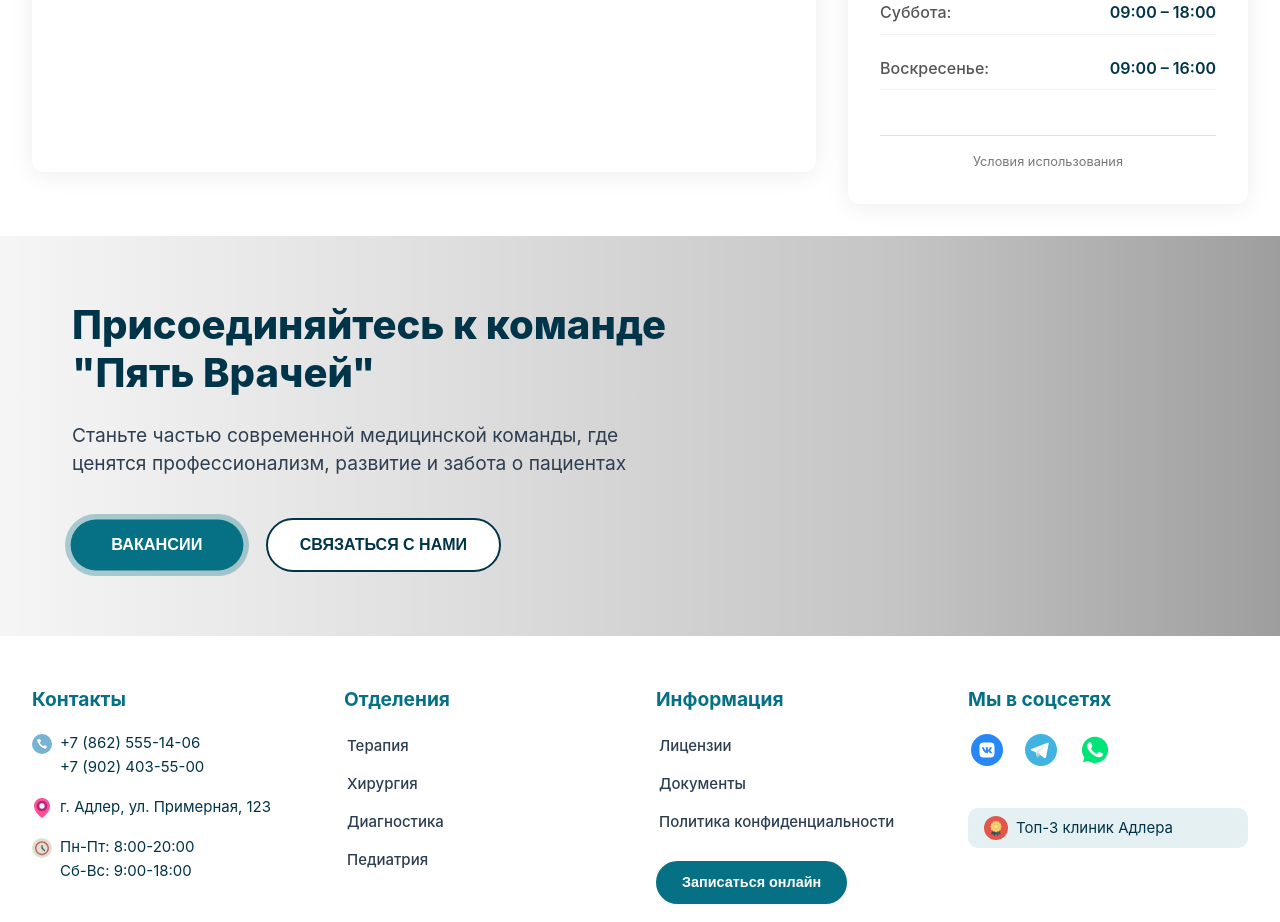
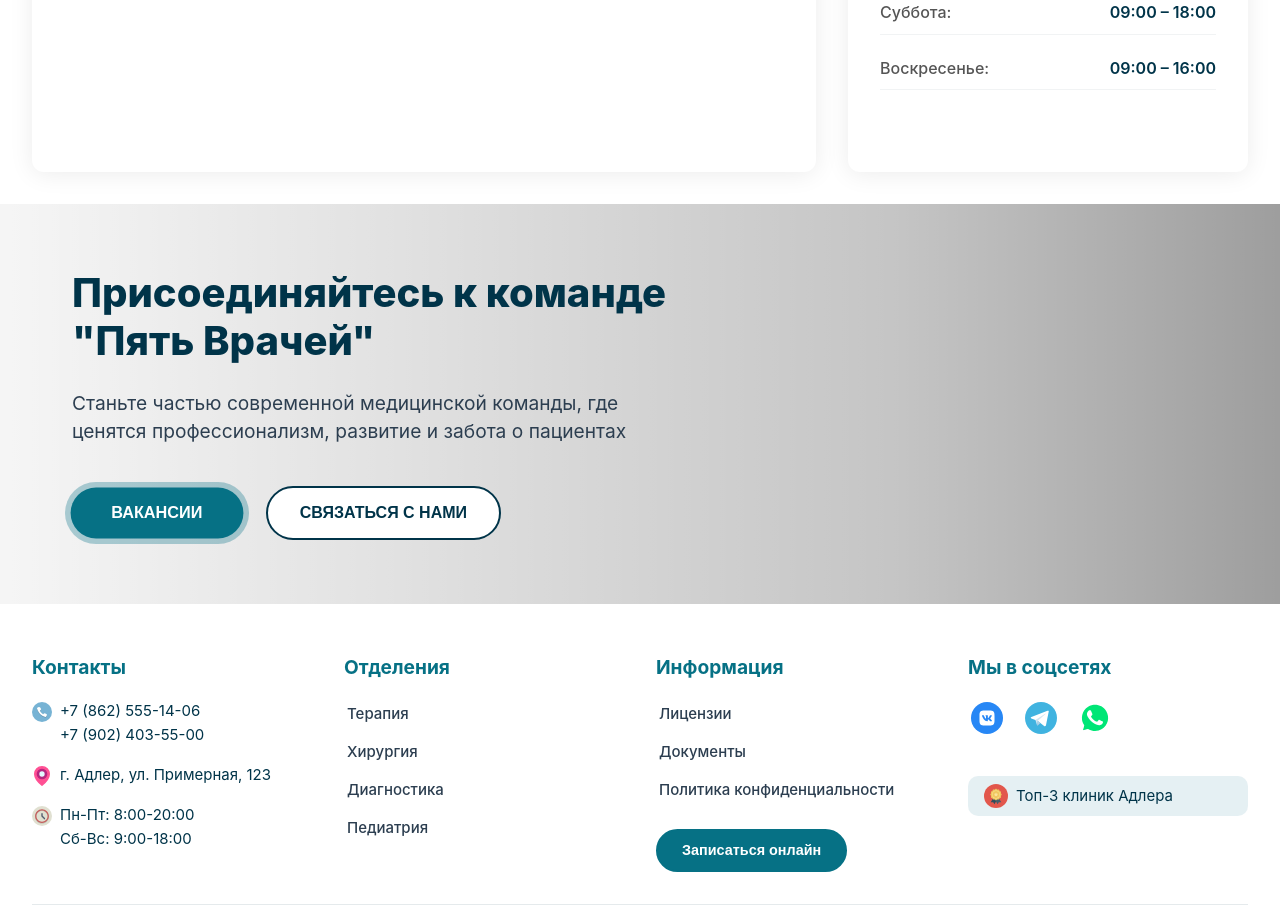
Before and after one commit to VolobuevVV/5vrachey, a Vue app in the folder frontend/: page / in a window 1280 px wide. Shown: the part 3160-4082 px from the top of the page. Built offline with nearby package versions, Linux system fonts and the light colour scheme; no server answers.

Commit message:
Инфо о центре

```diff
--- a/frontend/src/components/LocationMap.vue
+++ b/frontend/src/components/LocationMap.vue
@@ -38,10 +38,6 @@
                 </div>
               </div>
             </div>
-          </div>
-
-          <div class="disclaimer">
-            <strong>Условия использования</strong>
           </div>
         </div>
       </div>
@@ -173,12 +169,4 @@ export default {
   font-weight: 600;
 }
 
-.disclaimer {
-  margin-top: 2rem;
-  font-size: 0.8rem;
-  color: #777;
-  border-top: 1px solid #e0e0e0;
-  padding-top: 1rem;
-  text-align: center;
-}
 </style>
```
